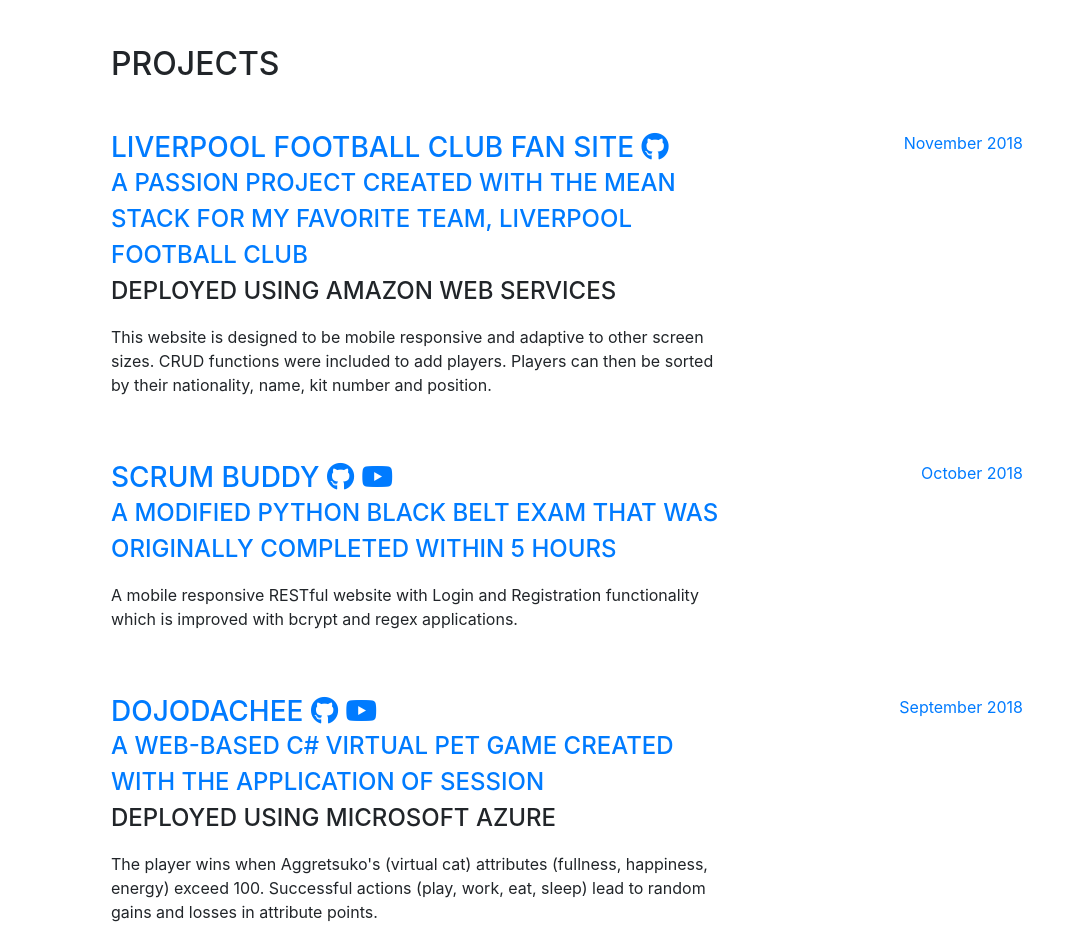
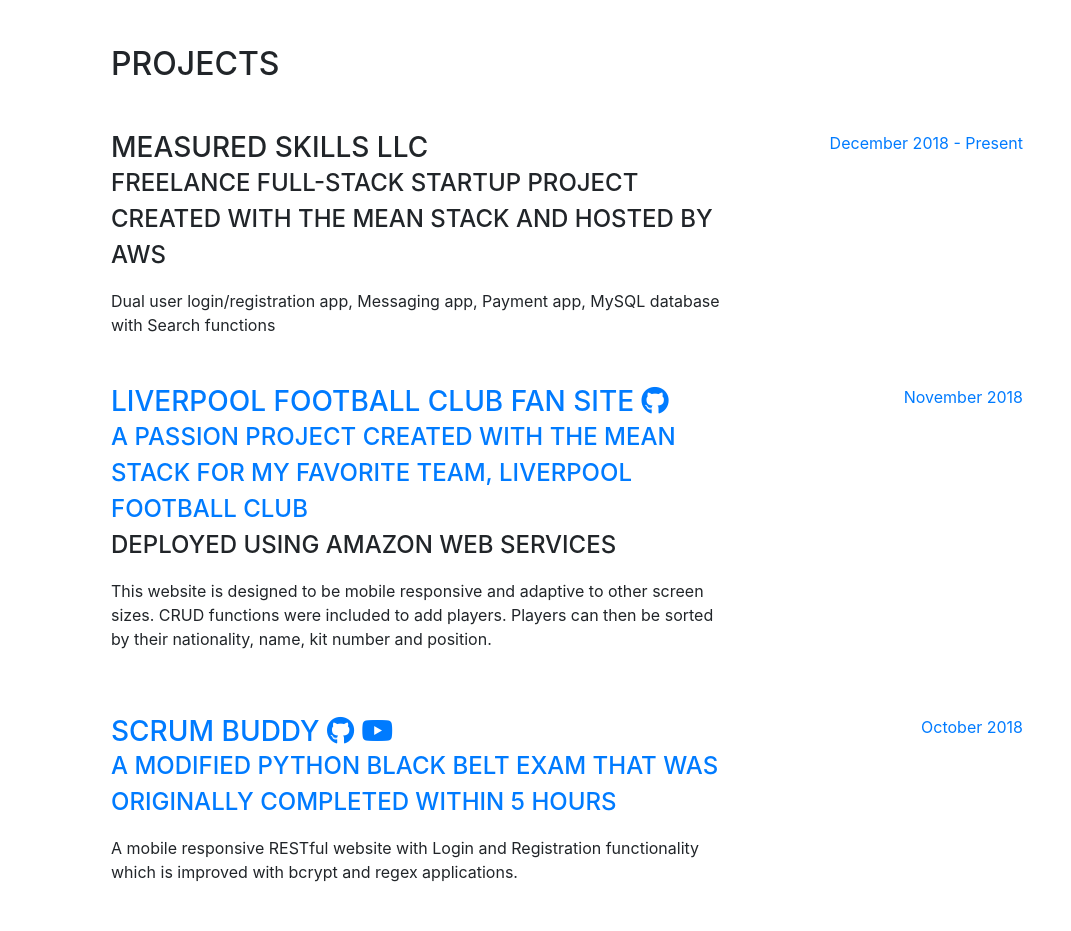
Before and after one commit to csleong09/csleong.github.io, a website with bundled scripts: page index.html in a window 1280 px wide. Shown: the part 804-1735 px from the top of the page, without its empty margins (209-1280 px from the left). Built offline with nearby package versions, Linux system fonts and the light colour scheme; files whose address does not match are found by name; a web font is replaced by a local one.

Commit message:
Added Measured Skills

```diff
--- a/index.html
+++ b/index.html
@@ -92,6 +92,17 @@
       <section class="resume-section p-3 p-lg-5 d-flex flex-column" id="experience">
         <div class="my-auto">
           <h2 class="mb-5">Projects</h2>
+
+          <div class="resume-item d-flex flex-column flex-md-row mb-5">
+            <div class="resume-content mr-auto">
+              <h3 class="mb-0">Measured Skills LLC</h3>
+              <div class="subheading mb-3">Freelance full-stack startup project created with the MEAN stack and hosted by AWS</div>
+              <div>Dual user login/registration app, Messaging app, Payment app, MySQL database with Search functions</div>
+            </div>
+            <div class="resume-date text-md-right">
+              <span class="text-primary">December 2018 - Present</span>
+            </div>
+          </div>
 
           <a href="http://18.218.39.253/">
           <div class="resume-item d-flex flex-column flex-md-row mb-5">
```
